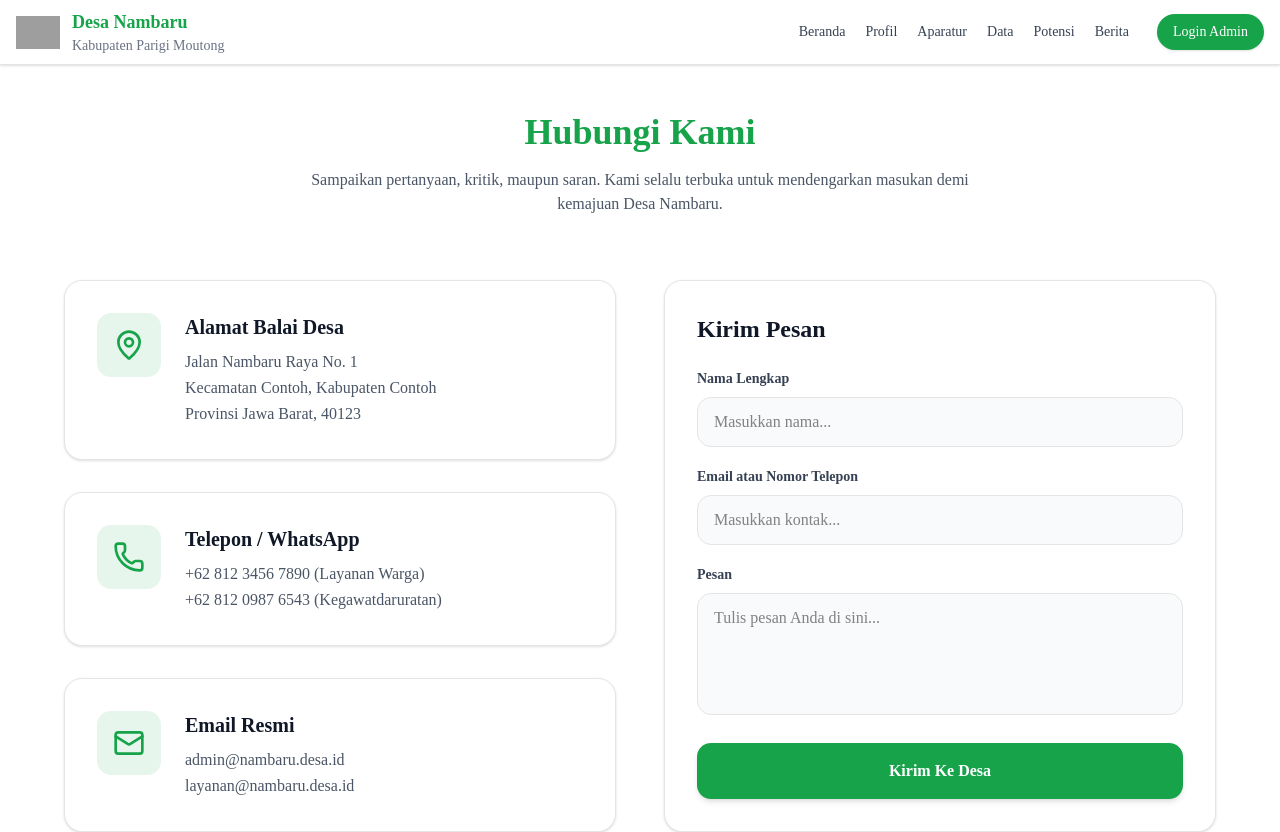
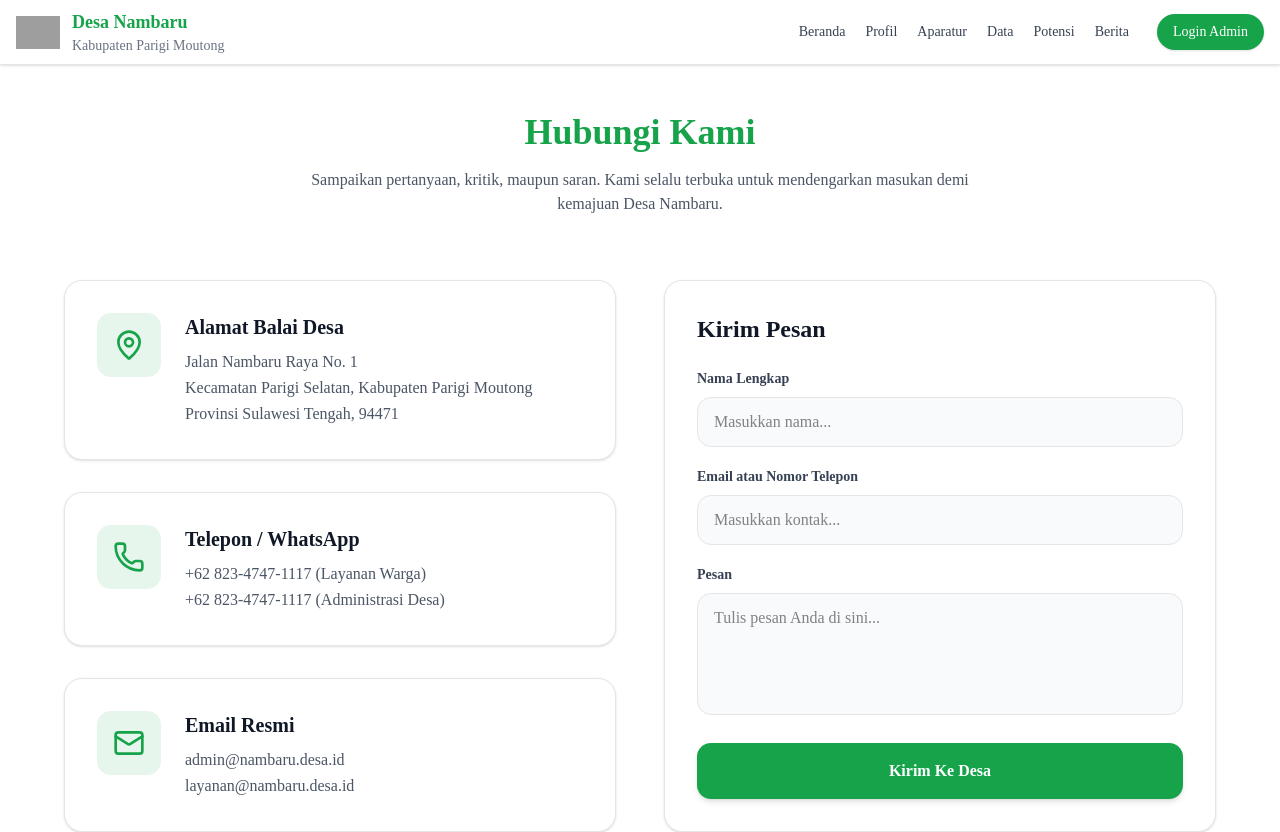
Before and after one commit to pallakawe/websitedesanambaru, a Next.js app: page /kontak in a window 1280 px wide. Shown: the top 832 px of the page. Built offline with nearby package versions, Linux system fonts and the light colour scheme; grey boxes are pictures that could not be loaded.

Commit message:
Update official admin contact (+6282347471117) and Parigi Selatan address in Kontak page

```diff
--- a/app/kontak/page.tsx
+++ b/app/kontak/page.tsx
@@ -10,7 +10,7 @@ export default function KontakDesa() {
     const handleSubmit = (e: React.FormEvent) => {
         e.preventDefault();
         const teks = `Halo Desa Nambaru,%0ANama: ${nama}%0AKontak: ${kontak}%0APesan: ${pesan}`;
-        window.open(`https://wa.me/+6281234567890?text=${teks}`, '_blank');
+        window.open(`https://wa.me/6282347471117?text=${teks}`, '_blank');
     };
     return (
         <div className="container mx-auto px-4 py-12">
@@ -31,8 +31,8 @@ export default function KontakDesa() {
                             <h3 className="text-xl font-bold text-gray-900 mb-2">Alamat Balai Desa</h3>
                             <p className="text-gray-600 leading-relaxed">
                                 Jalan Nambaru Raya No. 1<br />
-                                Kecamatan Contoh, Kabupaten Contoh<br />
-                                Provinsi Jawa Barat, 40123
+                                Kecamatan Parigi Selatan, Kabupaten Parigi Moutong<br />
+                                Provinsi Sulawesi Tengah, 94471
                             </p>
                         </div>
                     </div>
@@ -43,8 +43,8 @@ export default function KontakDesa() {
                         <div>
                             <h3 className="text-xl font-bold text-gray-900 mb-2">Telepon / WhatsApp</h3>
                             <p className="text-gray-600 leading-relaxed">
-                                +62 812 3456 7890 (Layanan Warga)<br />
-                                +62 812 0987 6543 (Kegawatdaruratan)
+                                +62 823-4747-1117 (Layanan Warga)<br />
+                                +62 823-4747-1117 (Administrasi Desa)
                             </p>
                         </div>
                     </div>
```
